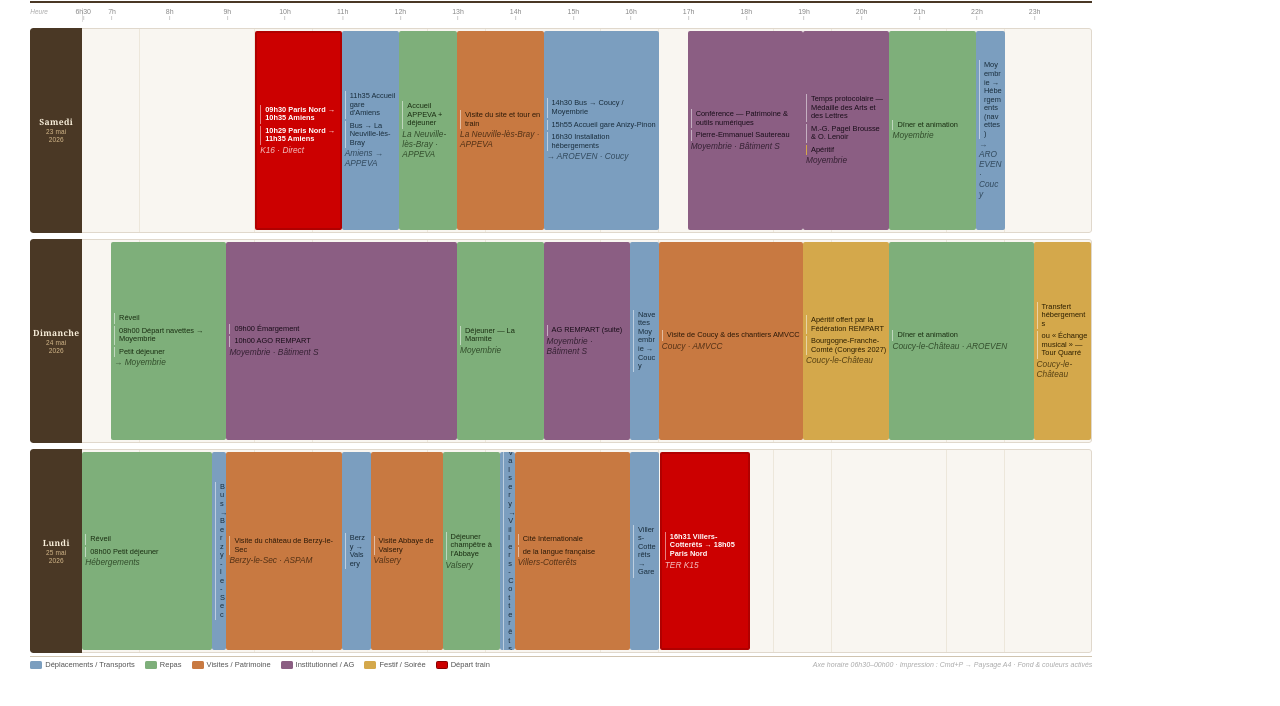
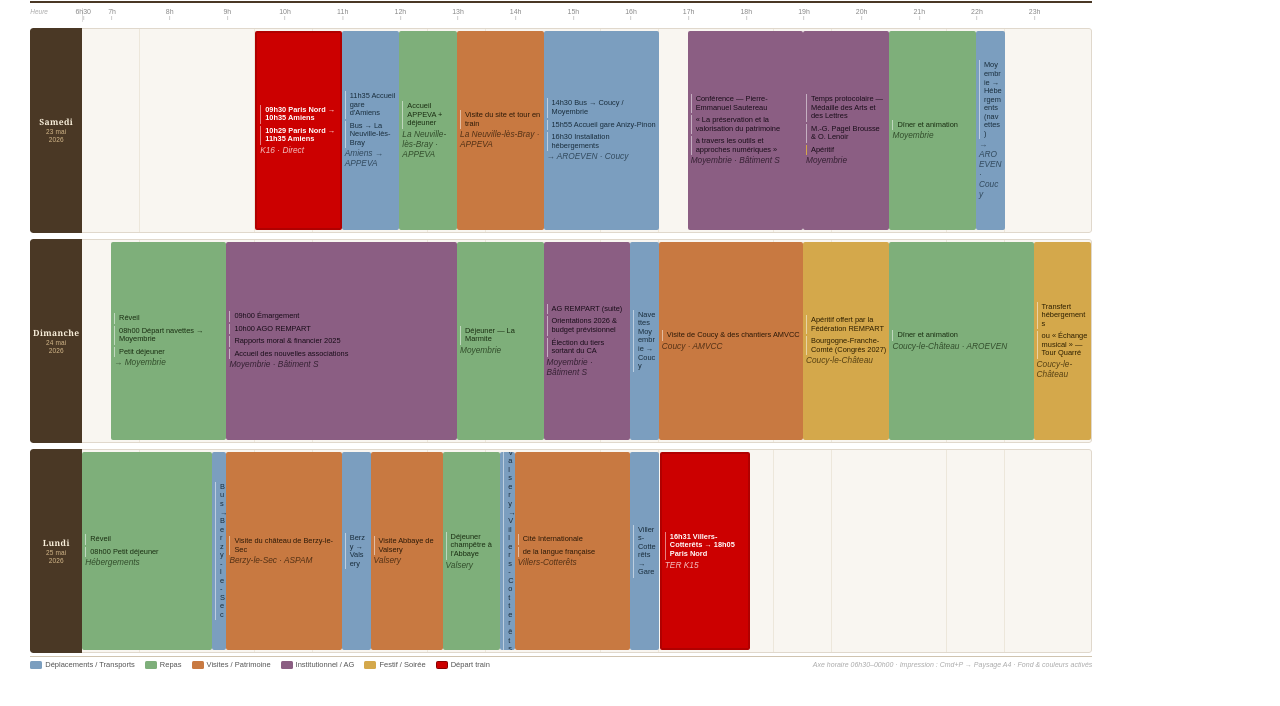
Before and after one commit to Thibault-Santonja/congres-rempart-2026, a plain HTML site: page planning.html in a window 1280 px wide. Shown: the part 94-800 px from the top of the page. Drawn offline with Linux system fonts and the light colour scheme.

Commit message:
feat(planning): detailler la conference samedi et les sujets majeurs de l'AGO
- conference samedi 17h: titre complet
  « La preservation et la valorisation du patrimoine
    a travers les outils et approches numeriques »
  par Pierre-Emmanuel Sautereau
- AGO dimanche matin: rapports moral et financier 2025,
  accueil des nouvelles associations
- AG dimanche apres-midi: orientations 2026, budget previsionnel,
  election du tiers sortant du CA

```diff
--- a/planning.html
+++ b/planning.html
@@ -644,7 +644,7 @@
                     19,
                     0,
                     "institutionnel",
-                    "Conférence — Patrimoine & outils numériques\nPierre-Emmanuel Sautereau",
+                    "Conférence — Pierre-Emmanuel Sautereau\n« La préservation et la valorisation du patrimoine\nà travers les outils et approches numériques »",
                     "Moyembrie · Bâtiment S",
                 );
                 addActivity(
@@ -696,7 +696,7 @@
                     13,
                     0,
                     "institutionnel",
-                    "09h00 Émargement\n10h00 AGO REMPART",
+                    "09h00 Émargement\n10h00 AGO REMPART\nRapports moral & financier 2025\nAccueil des nouvelles associations",
                     "Moyembrie · Bâtiment S",
                 );
                 addActivity(
@@ -716,7 +716,7 @@
                     16,
                     0,
                     "institutionnel",
-                    "AG REMPART (suite)",
+                    "AG REMPART (suite)\nOrientations 2026 & budget prévisionnel\nÉlection du tiers sortant du CA",
                     "Moyembrie · Bâtiment S",
                 );
                 addActivity(
```
Also changed, not shown: timeline.html (+3 -3 lines).
